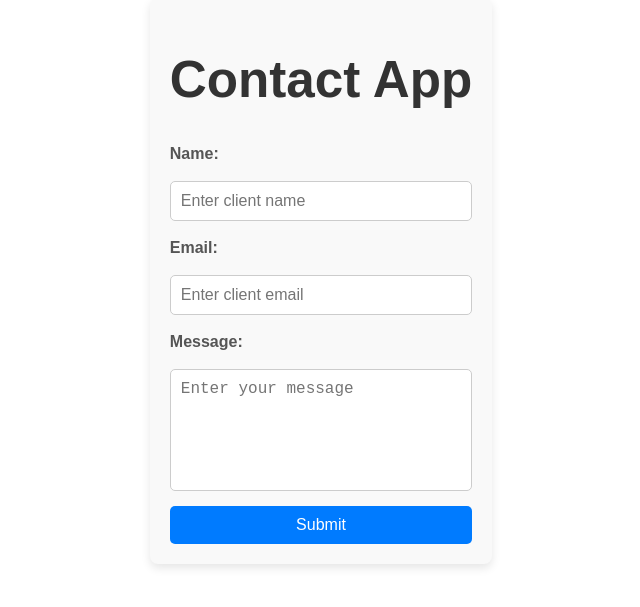
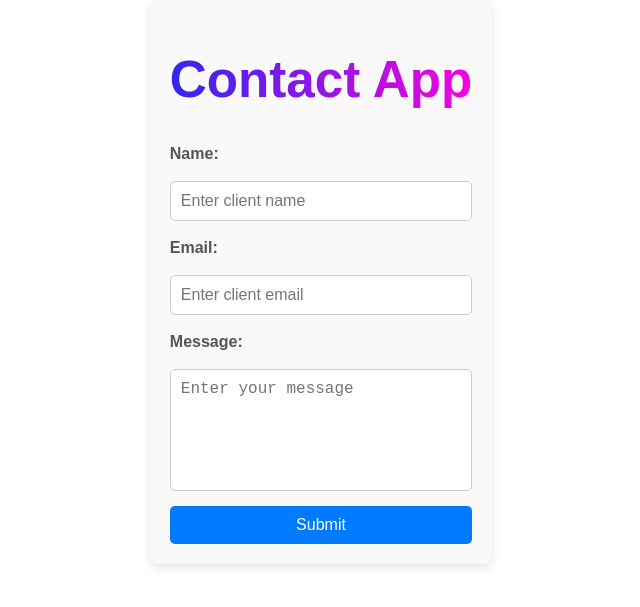
Before and after one commit to MrPK4699/React-Router, a React (Vite) app: page / in a window 1280 px wide. Shown: the part 119-726 px from the top of the page, without its empty margins (319-959 px from the left). Built offline with nearby package versions, Linux system fonts and the light colour scheme.

Commit message:
styled the heading

```diff
--- a/src/Components/Contact.css
+++ b/src/Components/Contact.css
@@ -1,4 +1,3 @@
-/* Contact.css */
 .contact-container {
   max-width: 600px;
   margin: 50px auto;
@@ -11,7 +10,10 @@
 
 .contact-container h1 {
   text-align: center;
-  color: #333;
+  /* color: #333; */
+  background: linear-gradient(90deg, #3426ed, #f304df);
+  -webkit-background-clip: text;
+  -webkit-text-fill-color: transparent;
 }
 
 .contact-form {
@@ -60,6 +62,6 @@
   background-color: #0056b3;
 }
 
-label{
+label {
   text-align: left;
 }
--- a/src/Components/Contact.jsx
+++ b/src/Components/Contact.jsx
@@ -1,7 +1,6 @@
 import React, { useState } from 'react';
 import emailjs from '@emailjs/browser';
-import './Contact.css'; // Import the CSS file
-
+import './Contact.css';
 const Contact = () => {
   const [user, setUser] = useState({
     name: '',
```
